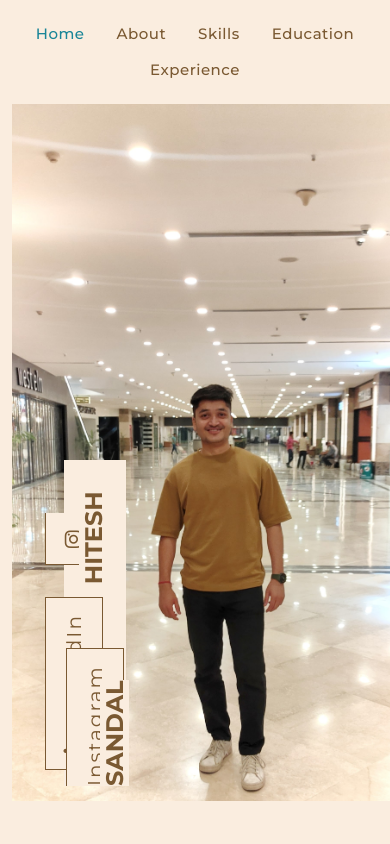
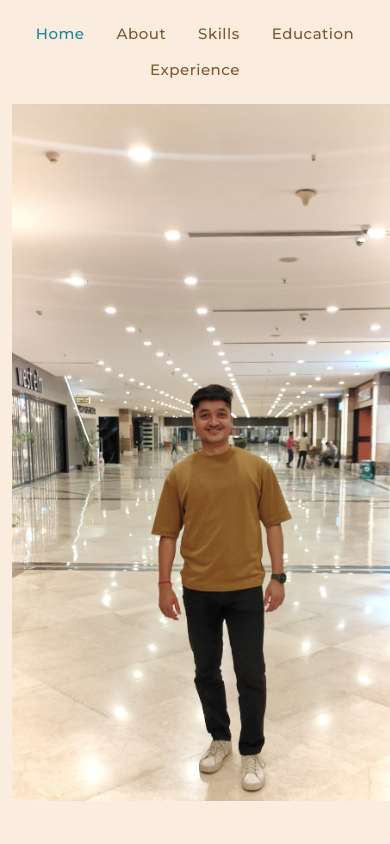
Before and after one commit to hiteshsandal/hiteshsandal.github.io, an Angular app: page / in a window 390 px wide. Shown: the top 844 px of the page. Built offline with nearby package versions, Linux system fonts and the light colour scheme.

Commit message:
modified sidebar of social media

```diff
--- a/src/app/main/dashboard/dashboard.component.html
+++ b/src/app/main/dashboard/dashboard.component.html
@@ -11,7 +11,7 @@
 </header>
 
 <div class="d-flex" style="position: relative;">
-    <div class="menu-social-media d-sm-none d-lg-block justify-content-center align-items-center">
+    <div class="menu-social-media d-none d-lg-block justify-content-center align-items-center">
         <a href="https://www.instagram.com/hiteshsandal11/" class="shade-dark font-montserrat" target="_blank"><i class="fa fa-linkedin" aria-hidden="true"></i>LinkedIn</a>
         <a href="https://www.linkedin.com/in/hitesh-sandal-289896138/" class="shade-dark font-montserrat" target="_blank"><i class="fa fa-instagram" aria-hidden="true"></i>Instagram</a>
         <a class="social-menu-title font-montserrat shade-dark d-xs-none">Hitesh Sandal</a>
```
Also changed, not shown: 3 other files (tests, documents, lock files or other folders).
